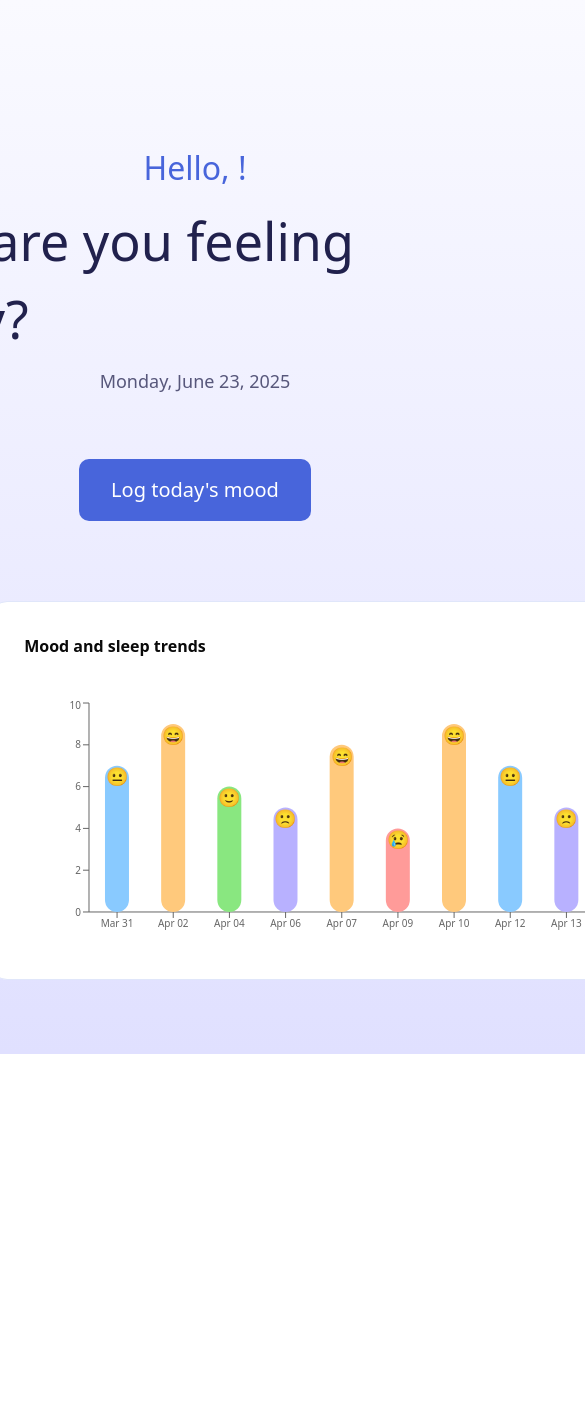
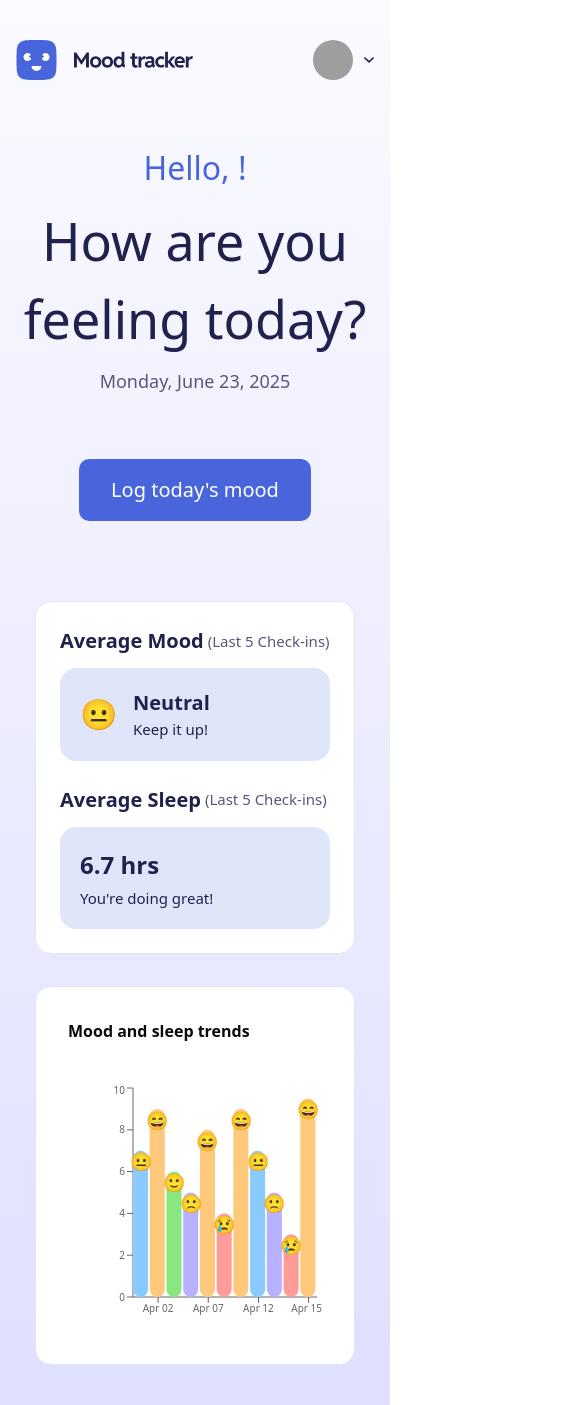
Before and after one commit to NikolozTskhvariashvili/backMidTerm-3, a Next.js app: page /main in a window 390 px wide. Shown: the top 1405 px of the page, 585 px wide, since content can reach past the window. Before the commit the page ends 1054 px from the top, so only its background shows below. Built offline with nearby package versions, Linux system fonts and the light colour scheme; sample sign-in values are in the browser's storage; grey boxes are pictures that could not be loaded.

Commit message:
feat: Add[responsive design to [login,signin and main] pages]

```diff
--- a/src/app/Components/Header/Header.tsx
+++ b/src/app/Components/Header/Header.tsx
@@ -41,10 +41,9 @@ const Header = () => {
   const loggedUser = loggedUserRaw ? JSON.parse(loggedUserRaw) : null;
 
   return (
-    <div className="flex flex-col items-center gap-[64px]">
-      <div className="w-[1170px] flex items-center justify-between relative">
+    <div className="flex flex-col items-center gap-[64px] w-full px-4">
+      <div className="w-[1124px] max-w-full flex items-center justify-between relative">
         <MoodTrackerLogo />
-
         <div
           onClick={() => setModal((prev) => !prev)}
           className="flex gap-[10px] items-center cursor-pointer"
@@ -58,29 +57,23 @@ const Header = () => {
             width={100}
             height={100}
           />
-          {modal ? (
-            <ArrowDown className={"rotate-180 duration-500"} />
-          ) : (
-            <ArrowDown className={"rotate-0 duration-500"} />
-          )}
+          <ArrowDown
+            className={`${modal ? "rotate-180" : "rotate-0"} duration-500`}
+          />
         </div>
-
         {modal && (
-          <div className="py-[12px] px-[16px] flex flex-col w-[200px] absolute right-[0px] top-[50px] rounded-[8px] bg-white shadow-lg gap-[12px]">
+          <div className="py-[12px] px-[16px] flex flex-col w-[200px] absolute right-0 top-[50px] rounded-[8px] bg-white shadow-lg gap-[12px] z-50">
             <div className="flex flex-col">
               <p className="text-[#21214D] text-[18px]">
                 {loggedUser?.nickname}
               </p>
               <p className="text-[#9393B7] text-[15px]">{loggedUser?.email}</p>
             </div>
-
             <div className="w-full h-[1px] bg-[#9393B7]"></div>
-
             <div className="flex items-center gap-[10px] cursor-pointer">
               <SettingsIcon />
               <p className="text-[#21214D] text-[15px]">Settings</p>
             </div>
-
             <div
               onClick={LogOut}
               className="flex items-center gap-[10px] cursor-pointer"
@@ -91,11 +84,10 @@ const Header = () => {
           </div>
         )}
       </div>
-
-      <div className="flex flex-col justify-between w-[656px] items-center gap-[64px]">
-        <div className="flex flex-col items-center justify-center gap-[10px]">
+      <div className="flex flex-col justify-between w-[656px] max-w-full items-center gap-[64px] text-center">
+        <div className="flex flex-col items-center gap-[10px]">
           <p className="text-[#4865DB] text-[32px]">
-            Hello, {loggedUser.nickname}!
+            Hello, {loggedUser?.nickname}!
           </p>
           <p className="text-[#21214D] text-[52px]">
             How are you feeling today?
@@ -109,10 +101,9 @@ const Header = () => {
             })}
           </p>
         </div>
-
         {hasLoggedToday ? (
-          <div className="flex gap-[32px]">
-            <div className="flex gap-[32px] w-[670px] h-[340px] border border-[#E0E6FA] rounded-[16px] bg-white p-[32px]">
+          <div className="flex flex-col xl:flex-row gap-[32px] w-[1170px] max-w-full">
+            <div className="flex gap-[32px] w-[670px] max-w-full h-[340px] border border-[#E0E6FA] rounded-[16px] bg-white p-[32px]">
               <div className="flex flex-col justify-between">
                 <div className="flex flex-col">
                   <p className="text-[#21214D] text-[32px] opacity-70 font-bold">
@@ -122,22 +113,18 @@ const Header = () => {
                     {todayMood?.moodLabel}
                   </p>
                 </div>
-
                 <div className="flex flex-col gap-[12px] w-[246px]">
                   <Qoutes />
-
                   <p className="text-[#21214D] text-[18px]">
                     You are stronger than you think; the storm will pass.
                   </p>
                 </div>
               </div>
-
               <div className="flex items-center justify-center">
                 <p className="text-[250px]">{todayMood?.mood}</p>
               </div>
             </div>
-
-            <div className="flex flex-col gap-[20px] w-[400px]">
+            <div className="flex flex-col gap-[20px] w-[400px] max-w-full">
               <div className="p-[20px] flex flex-col gap-[16px] bg-white rounded-[16px] border border-[#E0E6FA]">
                 <div className="flex gap-[12px]">
                   <SleepingIcon />
@@ -151,7 +138,6 @@ const Header = () => {
                   <p className="text-[#21214D] text-[32px] font-bold">hours</p>
                 </div>
               </div>
-
               <div className="flex flex-col gap-[16px] rounded-[16px] border border-[#E0E6FA] bg-white p-[20px]">
                 <div className="flex gap-[12px]">
                   <StarsIcon />
@@ -159,11 +145,10 @@ const Header = () => {
                     Reflection of the day
                   </p>
                 </div>
-
                 <p className="w-full h-[60px] resize-none">
                   {todayMood?.reflection}
                 </p>
-
+                <div className="flex flex-wrap gap-2">
                   {todayMood?.feelings.map((feeling, index) => (
                     <p
                       key={index}
@@ -172,6 +157,7 @@ const Header = () => {
                       #{feeling}
                     </p>
                   ))}
+                </div>
               </div>
             </div>
           </div>
@@ -184,7 +170,6 @@ const Header = () => {
           </div>
         )}
       </div>
-
       {LogModal && (
         <MoodSelectModal SetLogModal={SetLogModal} LogModal={LogModal} />
       )}
--- a/src/app/Components/LogIn/Login.tsx
+++ b/src/app/Components/LogIn/Login.tsx
@@ -65,7 +65,7 @@ const SignIn = () => {
   return (
     <div className="w-full h-screen flex flex-col gap-[48px] items-center justify-center">
       <MoodTrackerLogo />
-      <div className="max-w-[530px] px-[40px] py-[32px] flex flex-col justify-between gap-[30px] rounded-[16px] bg-white shadow-lg">
+      <div className="max-w-[530px] px-[40px] py-[32px] flex flex-col justify-between gap-[30px] rounded-[16px] bg-white shadow-lg ml-[10px] mr-[10px]">
         <div className="flex flex-col">
           <p className="text-[#21214D] text-[32px] font-bold">Welcome back</p>
           <p className="text-[#57577B] text-[18px] font-normal">
--- a/src/app/Components/MoodInformations/MoodInformations.tsx
+++ b/src/app/Components/MoodInformations/MoodInformations.tsx
@@ -66,7 +66,7 @@ const MoodInformations = () => {
   const avgMoodLabel = avgMoodScore ? scoreToLabel[avgMoodScore] : null;
 
   return (
-    <div className="flex gap-[32px]">
+    <div className="flex gap-[32px] mr-3.5 ml-3.5 max-lg:flex-col">
       <div className="flex flex-col p-[24px] gap-[24px] rounded-[16px] bg-white border border-[#E0E6FA] min-w-[300px]">
         <div className="flex flex-col gap-[12px]">
           <div className="flex items-center gap-1">
@@ -124,7 +124,7 @@ const MoodInformations = () => {
         </div>
       </div>
 
-      <div className="p-[32px] flex flex-col gap-[32px] rounded-[16px] border border-[#E0E6FA] bg-white w-[768px] h-[379px]">
+      <div className="p-[32px] flex flex-col gap-[32px] rounded-[16px] border border-[#E0E6FA] bg-white w-full max-w-[768px] h-[379px]">
         <p className="text-base font-semibold mb-2">Mood and sleep trends</p>
         <ResponsiveContainer width="100%" height="100%">
           <BarChart data={last11Data} barSize={24}>
--- a/src/app/Components/SignUp/SignUp.tsx
+++ b/src/app/Components/SignUp/SignUp.tsx
@@ -71,7 +71,7 @@ const SignUp = () => {
   return (
     <div className="w-full h-screen flex flex-col gap-[48px] items-center justify-center">
       <MoodTrackerLogo />
-      <div className="max-w-[530px] px-[40px] py-[32px] flex flex-col justify-between gap-[30px] rounded-[16px] bg-white shadow-lg">
+      <div className="max-w-[530px] px-[40px] py-[32px] flex flex-col justify-between gap-[30px] rounded-[16px] bg-white shadow-lg ml-[10px] mr-[10px]">
         <div className="flex flex-col">
           <p className="text-[#21214D] text-[32px] font-bold">
             Create an account
```
Lines whose indentation alone changed are shown as unchanged.
